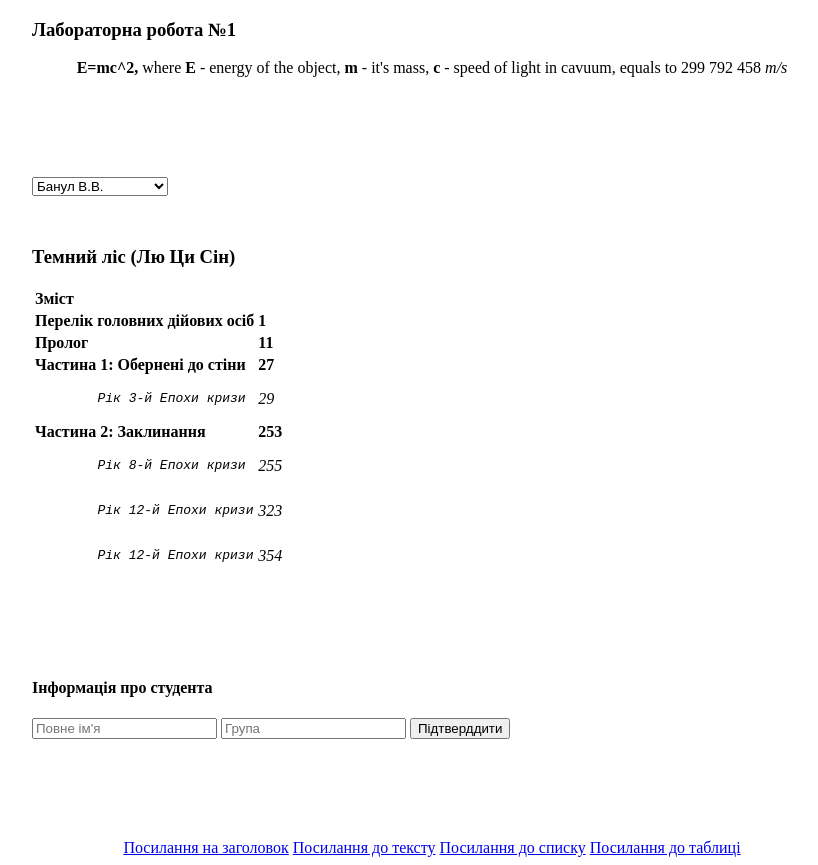
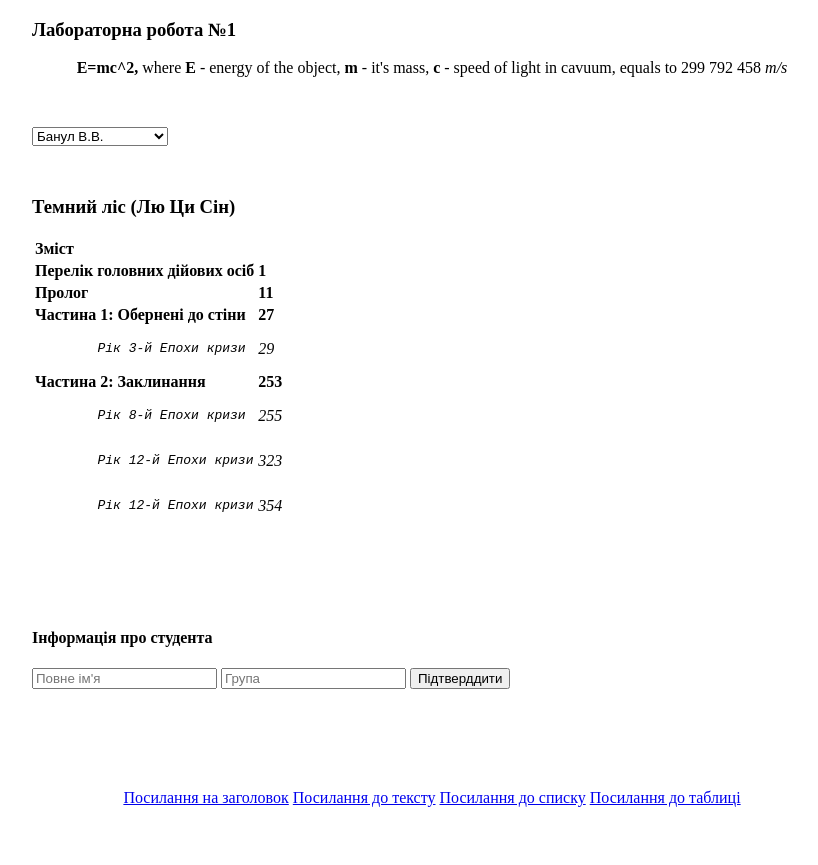
Before and after one commit to infinitum1984/WEB-LB1, a plain HTML site: page index.html in a window 1280 px wide. Shown: the whole page, without its empty margins (208-1026 px from the left). After the commit the page ends 815 px from the top, so only its background shows below. Drawn offline with Linux system fonts and the light colour scheme.

Commit message:
Margin has deleted

```diff
--- a/index.html
+++ b/index.html
@@ -21,7 +21,7 @@
                 </p>
             </div>
 
-            <div id="list" style="margin-top: 100px;">
+            <div id="list" style="margin-top: 50px;">
                 <select id="students">
                     <option value="">Банул В.В.</option>
                     <option value="">Бєлицький Д.М </option>
```
